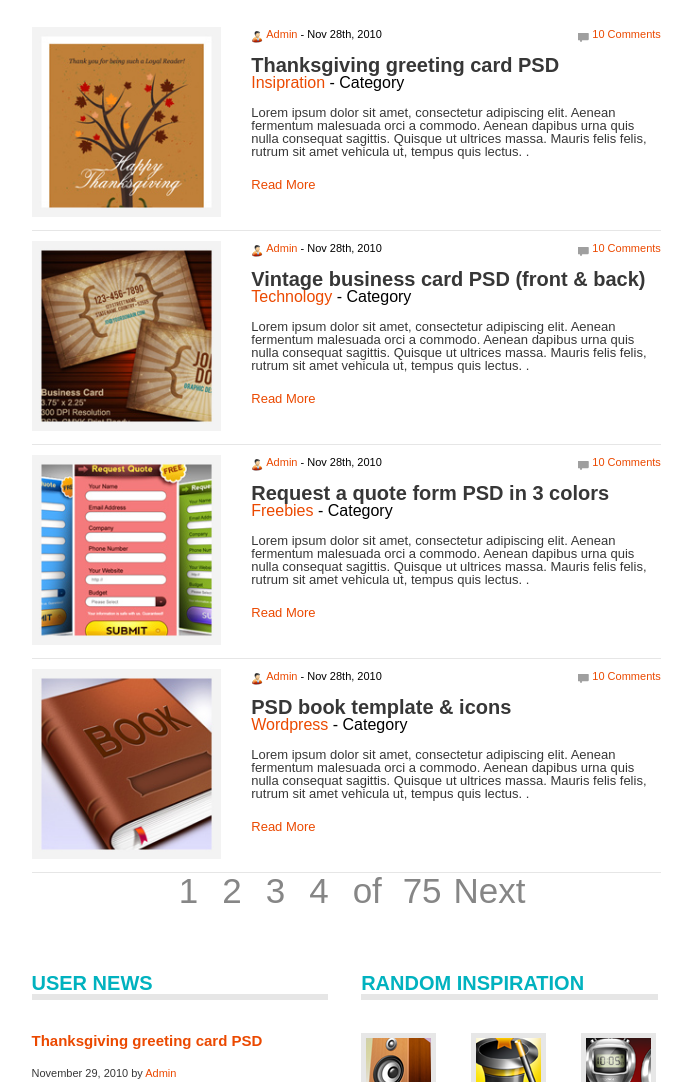
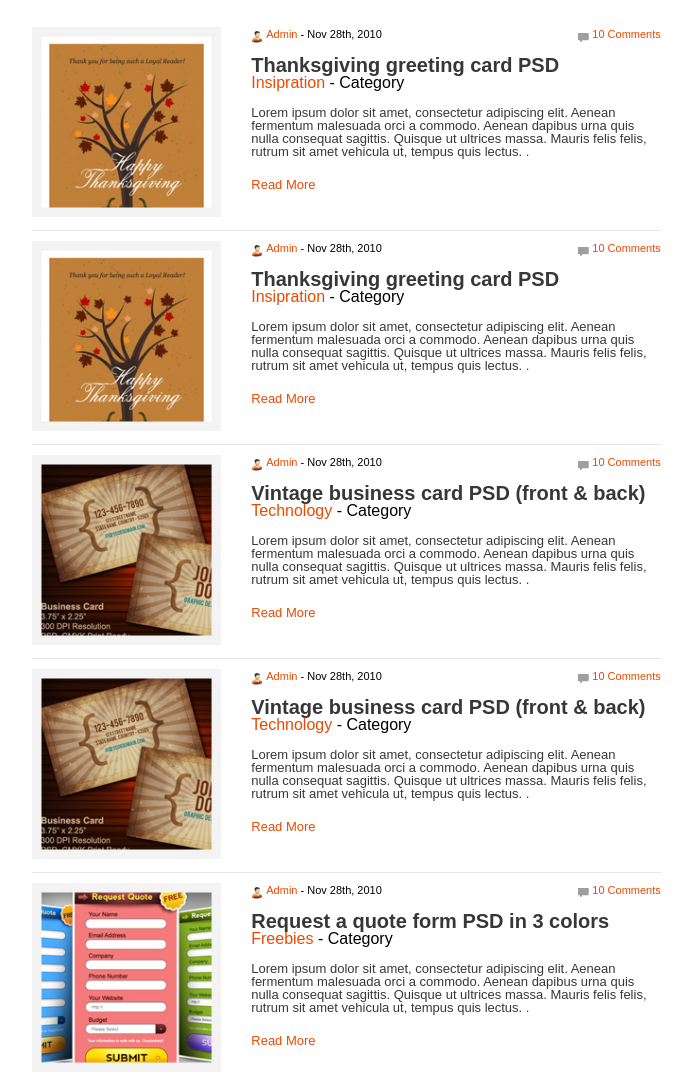
Before and after one commit to YujinNoread/react-project, a React app: page / in a window 1280 px wide. Shown: the part 514-1596 px from the top of the page, 129-815 px from the left. Built offline with nearby package versions, Linux system fonts and the light colour scheme.

Commit message:
added PostList,PostListItem,PostData and add filter by category

```diff
--- a/src/App/App.js
+++ b/src/App/App.js
@@ -1,4 +1,4 @@
-import React from 'react'
+import React, { Component } from 'react'
 import Header from './Header/Header'
 import Nav from './Nav/Nav'
 import Browse from './Browse/Browse'
@@ -12,19 +12,44 @@ import '../common/style/css_grid.css'
 import '../common/style/base.css'
 
 
-const App = () => {
-	return(
+class App extends Component {
+
+	state = {
+		postCategory:{
+			needFilter:false,
+			category: ""
+		}
+	}
+
+	addFilterByCategory = (name) =>{
+		this.setState({
+			postCategory:{
+				needFilter:true,
+				category: name
+			}
+		})
+	}
+
+	render(){
+		return(
 			<>
 				<div id="fb-root"></div>
 				<script async defer crossOrigin="anonymous" src="https://connect.facebook.net/ru_RU/sdk.js#xfbml=1&version=v8.0" nonce="ukrGX2wk"></script>
 				<Header/>
 				<Nav/>
-				<Browse/>
-				<Main/>
+				<Browse
+					addFilterByCategory={this.addFilterByCategory}
+				/>
+				<Main
+					needFilter={this.state.postCategory.needFilter}
+					name={this.state.postCategory.category}
+				/>
 				<Footer/>
 				<script src={js}></script>
 			</>
-	)
+		)
+	}
+
 }
 
 export default App
--- a/src/App/Browse/Browse.js
+++ b/src/App/Browse/Browse.js
@@ -1,6 +1,8 @@
 import React from 'react'
 
-const Browse = () => {
+const Browse = ({
+	addFilterByCategory
+}) => {
 	return(
 		<section className="browse">
 		<div className="container">
@@ -8,13 +10,13 @@ const Browse = () => {
 				<div className="col-xs-12">
 					<div className="navigation hidden-menu">
 						<ul className="browse__menu">
-							<li><a href="/">insipration</a></li>
-							<li><a href="/">technology</a></li>
-							<li><a href="/">freebies</a></li>
-							<li><a href="/">wordpress</a></li>
-							<li><a href="/">tutorials</a></li>
-							<li><a href="/">fonts</a></li>
-							<li><a href="/">wallpapers</a></li>
+							<li onClick={()=>addFilterByCategory("Insipration")}>insipration</li>
+							<li onClick={()=>addFilterByCategory("Technology")}>technology</li>
+							<li onClick={()=>addFilterByCategory("Freebies")}>freebies</li>
+							<li onClick={()=>addFilterByCategory("Wordpress")}>wordpress</li>
+							<li onClick={()=>addFilterByCategory("Tutorials")}>tutorials</li>
+							<li onClick={()=>addFilterByCategory("Fonts")}>fonts</li>
+							<li onClick={()=>addFilterByCategory("Freebies")}>wallpapers</li>
 						</ul>
 					</div>
 					<div className="nav-mobile-menu">
--- a/src/App/Main/Main.js
+++ b/src/App/Main/Main.js
@@ -3,11 +3,17 @@ import Section from './Section/Section'
 import Aside from './Aside/Aside'
 import About from './About/About'
 
-const Main = () => {
+const Main = ({
+	needFilter,
+	name,
+}) => {
 	return(
 		<div className="container">
 			<div className="row">
-				<Section/>
+				<Section
+					needFilter={needFilter}
+					name={name}
+				/>
 				<Aside/>
 				<About/>
 			</div>
--- /dev/null
+++ b/src/App/Main/Section/PostData.js
@@ -0,0 +1,137 @@
+const postsData = [
+	{
+		id:1,
+		image:"./images/section/post1.jpg",
+		user:"Admin",
+		comments:10,
+		title:"Thanksgiving greeting card PSD",
+		category:"Insipration",
+		text:"Lorem ipsum dolor sit amet, consectetur adipiscing elit. Aenean fermentum malesuada orci a commodo. Aenean dapibus urna quis nulla consequat sagittis. Quisque ut ultrices massa. Mauris felis felis, rutrum sit amet vehicula ut, tempus quis lectus. .",
+	},
+	{
+		id:2,
+		image:"./images/section/post1.jpg",
+		user:"Admin",
+		comments:10,
+		title:"Thanksgiving greeting card PSD",
+		category:"Insipration",
+		text:"Lorem ipsum dolor sit amet, consectetur adipiscing elit. Aenean fermentum malesuada orci a commodo. Aenean dapibus urna quis nulla consequat sagittis. Quisque ut ultrices massa. Mauris felis felis, rutrum sit amet vehicula ut, tempus quis lectus. .",
+	},
+	{
+		id:3,
+		image:"./images/section/post2.jpg",
+		user:"Admin",
+		comments:10,
+		title:"Vintage business card PSD (front & back)",
+		category:"Technology",
+		text:"Lorem ipsum dolor sit amet, consectetur adipiscing elit. Aenean fermentum malesuada orci a commodo. Aenean dapibus urna quis nulla consequat sagittis. Quisque ut ultrices massa. Mauris felis felis, rutrum sit amet vehicula ut, tempus quis lectus. .",
+	},
+	{
+		id:4,
+		image:"./images/section/post2.jpg",
+		user:"Admin",
+		comments:10,
+		title:"Vintage business card PSD (front & back)",
+		category:"Technology",
+		text:"Lorem ipsum dolor sit amet, consectetur adipiscing elit. Aenean fermentum malesuada orci a commodo. Aenean dapibus urna quis nulla consequat sagittis. Quisque ut ultrices massa. Mauris felis felis, rutrum sit amet vehicula ut, tempus quis lectus. .",
+	},
+	{
+		id:5,
+		image:"./images/section/post3.jpg",
+		user:"Admin",
+		comments:10,
+		title:"Request a quote form PSD in 3 colors",
+		category:"Freebies",
+		text:"Lorem ipsum dolor sit amet, consectetur adipiscing elit. Aenean fermentum malesuada orci a commodo. Aenean dapibus urna quis nulla consequat sagittis. Quisque ut ultrices massa. Mauris felis felis, rutrum sit amet vehicula ut, tempus quis lectus. .",
+	},
+	{
+		id:6,
+		image:"./images/section/post3.jpg",
+		user:"Admin",
+		comments:10,
+		title:"Request a quote form PSD in 3 colors",
+		category:"Freebies",
+		text:"Lorem ipsum dolor sit amet, consectetur adipiscing elit. Aenean fermentum malesuada orci a commodo. Aenean dapibus urna quis nulla consequat sagittis. Quisque ut ultrices massa. Mauris felis felis, rutrum sit amet vehicula ut, tempus quis lectus. .",
+	},
+	{
+		id:7,
+		image:"./images/section/post4.jpg",
+		user:"Admin",
+		comments:10,
+		title:"PSD book template & icons",
+		category:"Wordpress",
+		text:"Lorem ipsum dolor sit amet, consectetur adipiscing elit. Aenean fermentum malesuada orci a commodo. Aenean dapibus urna quis nulla consequat sagittis. Quisque ut ultrices massa. Mauris felis felis, rutrum sit amet vehicula ut, tempus quis lectus. .",
+	},
+	{
+		id:8,
+		image:"./images/section/post4.jpg",
+		user:"Admin",
+		comments:10,
+		title:"PSD book template & icons",
+		category:"Wordpress",
+		text:"Lorem ipsum dolor sit amet, consectetur adipiscing elit. Aenean fermentum malesuada orci a commodo. Aenean dapibus urna quis nulla consequat sagittis. Quisque ut ultrices massa. Mauris felis felis, rutrum sit amet vehicula ut, tempus quis lectus. .",
+	},
+	{
+		id:9,
+		image:"./images/section/post4.jpg",
+		user:"Admin",
+		comments:10,
+		title:"PSD book template & icons",
+		category:"Fonts",
+		text:"Lorem ipsum dolor sit amet, consectetur adipiscing elit. Aenean fermentum malesuada orci a commodo. Aenean dapibus urna quis nulla consequat sagittis. Quisque ut ultrices massa. Mauris felis felis, rutrum sit amet vehicula ut, tempus quis lectus. .",
+	},
+	{
+		id:10,
+		image:"./images/section/post4.jpg",
+		user:"Admin",
+		comments:10,
+		title:"PSD book template & icons",
+		category:"Fonts",
+		text:"Lorem ipsum dolor sit amet, consectetur adipiscing elit. Aenean fermentum malesuada orci a commodo. Aenean dapibus urna quis nulla consequat sagittis. Quisque ut ultrices massa. Mauris felis felis, rutrum sit amet vehicula ut, tempus quis lectus. .",
+	},
+	{
+		id:11,
+		image:"./images/section/post4.jpg",
+		user:"Admin",
+		comments:10,
+		title:"PSD book template & icons",
+		category:"Tutorials",
+		text:"Lorem ipsum dolor sit amet, consectetur adipiscing elit. Aenean fermentum malesuada orci a commodo. Aenean dapibus urna quis nulla consequat sagittis. Quisque ut ultrices massa. Mauris felis felis, rutrum sit amet vehicula ut, tempus quis lectus. .",
+	},
+	{
+		id:12,
+		image:"./images/section/post4.jpg",
+		user:"Admin",
+		comments:10,
+		title:"PSD book template & icons",
+		category:"Tutorials",
+		text:"Lorem ipsum dolor sit amet, consectetur adipiscing elit. Aenean fermentum malesuada orci a commodo. Aenean dapibus urna quis nulla consequat sagittis. Quisque ut ultrices massa. Mauris felis felis, rutrum sit amet vehicula ut, tempus quis lectus. .",
+	},
+	{
+		id:13,
+		image:"./images/section/post4.jpg",
+		user:"Admin",
+		comments:10,
+		title:"PSD book template & icons",
+		category:"Wallpapers",
+		text:"Lorem ipsum dolor sit amet, consectetur adipiscing elit. Aenean fermentum malesuada orci a commodo. Aenean dapibus urna quis nulla consequat sagittis. Quisque ut ultrices massa. Mauris felis felis, rutrum sit amet vehicula ut, tempus quis lectus. .",
+	},
+	{
+		id:14,
+		image:"./images/section/post4.jpg",
+		user:"Admin",
+		comments:10,
+		title:"PSD book template & icons",
+		category:"Wallpapers",
+		text:"Lorem ipsum dolor sit amet, consectetur adipiscing elit. Aenean fermentum malesuada orci a commodo. Aenean dapibus urna quis nulla consequat sagittis. Quisque ut ultrices massa. Mauris felis felis, rutrum sit amet vehicula ut, tempus quis lectus. .",
+	}
+]
+
+export const getPostsMap = (array) => {
+	return array.reduce((obj,post) => ({
+			...obj,
+			[post.id]:post,
+		}),{})
+}
+
+export default postsData
--- /dev/null
+++ b/src/App/Main/Section/PostList.js
@@ -0,0 +1,39 @@
+import React from 'react'
+import postsData from './PostData'
+import PostListItem from './PostListItem'
+
+const PostList = ({
+	needFilter,
+	name,
+}) => {
+	return (
+		<div className="section__posts">
+			{
+
+				postsData.filter((post)=> needFilter ? post.category===name : post).map(({
+					id,
+					image,
+					user,
+					comments,
+					title,
+					category,
+					text,
+				})=>(
+					<PostListItem key={id}
+						id={id}
+						image={image}
+						user={user}
+						comments={comments}
+						title={title}
+						category={category}
+						text={text}
+					/>
+				))
+			}
+		</div>
+	)
+}
+
+
+
+export default PostList
--- /dev/null
+++ b/src/App/Main/Section/PostListItem.js
@@ -0,0 +1,33 @@
+import React from 'react'
+
+const PostListItem = ({
+	id,
+	image,
+	user,
+	comments,
+	title,
+	category,
+	text,
+}) => {
+	return(
+		<div className="post__item" key={id}>
+			<div className="row">
+				<div className="col-xs-3 col-sm-4 post__img">
+					<img src={image} alt=""/>
+				</div>
+				<div className="col-xs-9 col-sm-8 post__body">
+					<div className="post__info">
+						<div className="post__user"><span>{user}</span> - Nov 28th, 2010</div>
+						<div className="post__coment">{comments} Comments</div>
+					</div>
+					<div className="post__title"><a href="/">{title}</a></div>
+					<div className="post__category"><a href="/">{category}</a> - Category</div>
+					<div className="post__text">{text}</div>
+					<div className="post__link"><a href="/">Read More</a></div>
+				</div>
+			</div>
+		</div>
+	)
+}
+
+export default PostListItem
--- a/src/App/Main/Section/Section.js
+++ b/src/App/Main/Section/Section.js
@@ -1,17 +1,17 @@
 import React from 'react'
 import sliderItem from './img/slider1.jpg'
-import post1 from './img/post1.jpg'
-import post2 from './img/post2.jpg'
-import post3 from './img/post3.jpg'
-import post4 from './img/post4.jpg'
 import random1 from './img/random1.png'
 import random2 from './img/random2.png'
 import random3 from './img/random3.png'
 import random4 from './img/random4.png'
 import random5 from './img/random5.png'
 import random6 from './img/random6.png'
+import PostList from './PostList'
 
-const Section = () => {
+const Section = ({
+	needFilter,
+	name,
+}) => {
 	return(
 		<section className="section col-xs-12 col-sm-8">
 			<div className="section__slider">
@@ -19,75 +19,10 @@ const Section = () => {
 					<img src={sliderItem} alt=""/>
 				</div>
 			</div>
-			<div className="section__posts">
-				<div className="post__item">
-					<div className="row">
-						<div className="col-xs-3 col-sm-4 post__img">
-							<img src={post1} alt=""/>
-						</div>
-						<div className="col-xs-9 col-sm-8 post__body">
-							<div className="post__info">
-								<div className="post__user"><span>Admin</span> - Nov 28th, 2010</div>
-								<div className="post__coment">10 Comments</div>
-							</div>
-							<div className="post__title"><a href="/">Thanksgiving greeting card PSD</a></div>
-							<div className="post__category"><a href="/">Insipration</a> - Category</div>
-							<div className="post__text">Lorem ipsum dolor sit amet, consectetur adipiscing elit. Aenean fermentum malesuada orci a commodo. Aenean dapibus urna quis nulla consequat sagittis. Quisque ut ultrices massa. Mauris felis felis, rutrum sit amet vehicula ut, tempus quis lectus. . </div>
-							<div className="post__link"><a href="/">Read More</a></div>
-						</div>
-					</div>
-				</div>
-				<div className="post__item">
-					<div className="row">
-						<div className="col-xs-3 col-sm-4 post__img">
-							<img src={post2} alt=""/>
-						</div>
-						<div className="col-xs-9 col-sm-8 post__body">
-							<div className="post__info">
-								<div className="post__user"><span>Admin</span> - Nov 28th, 2010</div>
-								<div className="post__coment">10 Comments</div>
-							</div>
-							<div className="post__title"><a href="/">Vintage business card PSD (front & back)</a></div>
-							<div className="post__category"><a href="/">Technology</a> - Category</div>
-							<div className="post__text">Lorem ipsum dolor sit amet, consectetur adipiscing elit. Aenean fermentum malesuada orci a commodo. Aenean dapibus urna quis nulla consequat sagittis. Quisque ut ultrices massa. Mauris felis felis, rutrum sit amet vehicula ut, tempus quis lectus. . </div>
-							<div className="post__link"><a href="/">Read More</a></div>
-						</div>
-					</div>
-				</div>
-				<div className="post__item">
-					<div className="row">
-						<div className="col-xs-3 col-sm-4 post__img">
-							<img src={post3} alt=""/>
-						</div>
-						<div className="col-xs-9 col-sm-8 post__body">
-							<div className="post__info">
-								<div className="post__user"><span>Admin</span> - Nov 28th, 2010</div>
-								<div className="post__coment">10 Comments</div>
-							</div>
-							<div className="post__title"><a href="/">Request a quote form PSD in 3 colors</a></div>
-							<div className="post__category"><a href="/">Freebies</a> - Category</div>
-							<div className="post__text">Lorem ipsum dolor sit amet, consectetur adipiscing elit. Aenean fermentum malesuada orci a commodo. Aenean dapibus urna quis nulla consequat sagittis. Quisque ut ultrices massa. Mauris felis felis, rutrum sit amet vehicula ut, tempus quis lectus. . </div>
-							<div className="post__link"><a href="/">Read More</a></div>
-						</div>
-					</div>
-				</div>
-				<div className="post__item">
-					<div className="row">
-						<div className="col-xs-3 col-sm-4 post__img">
-							<img src={post4} alt=""/>
-						</div>
-						<div className="col-xs-9 col-sm-8 post__body">
-							<div className="post__info">
-								<div className="post__user"><span>Admin</span> - Nov 28th, 2010</div>
-								<div className="post__coment">10 Comments</div>
-							</div>
-							<div className="post__title"><a href="/">PSD book template & icons</a></div>
-							<div className="post__category"><a href="/">Wordpress</a> - Category</div>
-							<div className="post__text">Lorem ipsum dolor sit amet, consectetur adipiscing elit. Aenean fermentum malesuada orci a commodo. Aenean dapibus urna quis nulla consequat sagittis. Quisque ut ultrices massa. Mauris felis felis, rutrum sit amet vehicula ut, tempus quis lectus. . </div>
-							<div className="post__link"><a href="/">Read More</a></div>
-						</div>
-					</div>
-				</div>
+				<PostList
+					needFilter={needFilter}
+					name={name}
+				/>
 				<div className="section__navigation">
 					<ul className="pages">
 						<li><a href="/">1</a></li>
@@ -98,7 +33,6 @@ const Section = () => {
 					</ul>
 					<div className="pages__button">Next</div>
 				</div>
-			</div>
 			<div className="row section__row">
 				<div className="col-xs-12 col-sm-6">
 					<div className="user__news">
--- a/src/index.js
+++ b/src/index.js
@@ -1,8 +1,11 @@
 import React from 'react'
 import ReactDom from 'react-dom'
+import {BrowserRouter} from 'react-router-dom'
 import App from './App/App'
 
 
 ReactDom.render(
-	<App/>,document.getElementById("root")
+	<BrowserRouter>
+		<App/>
+	</BrowserRouter>,document.getElementById("root")
 )
```
Also changed, not shown: src/common/style/base.css (+14 -4 lines).
